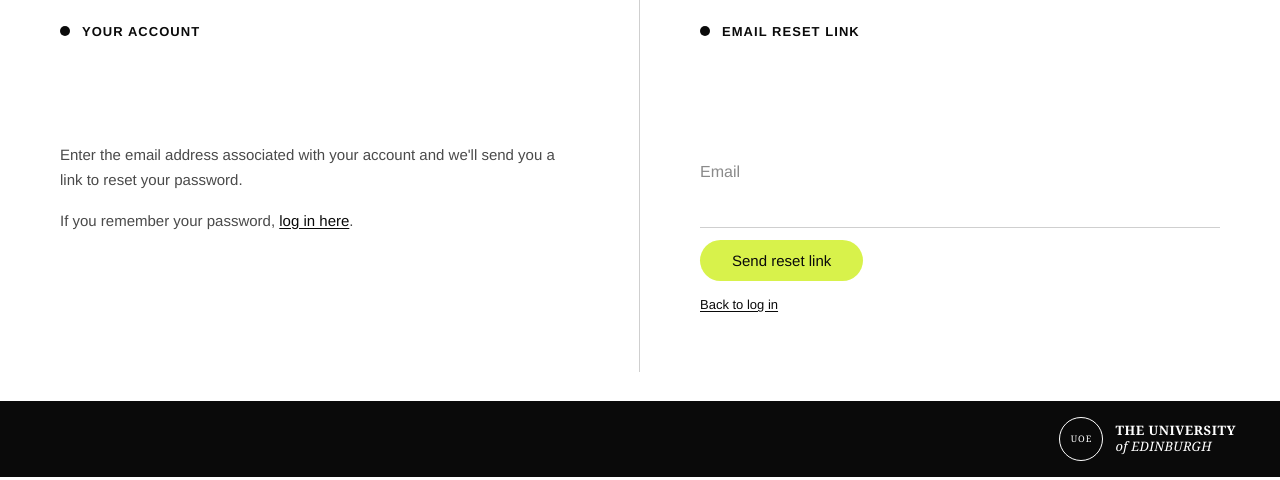
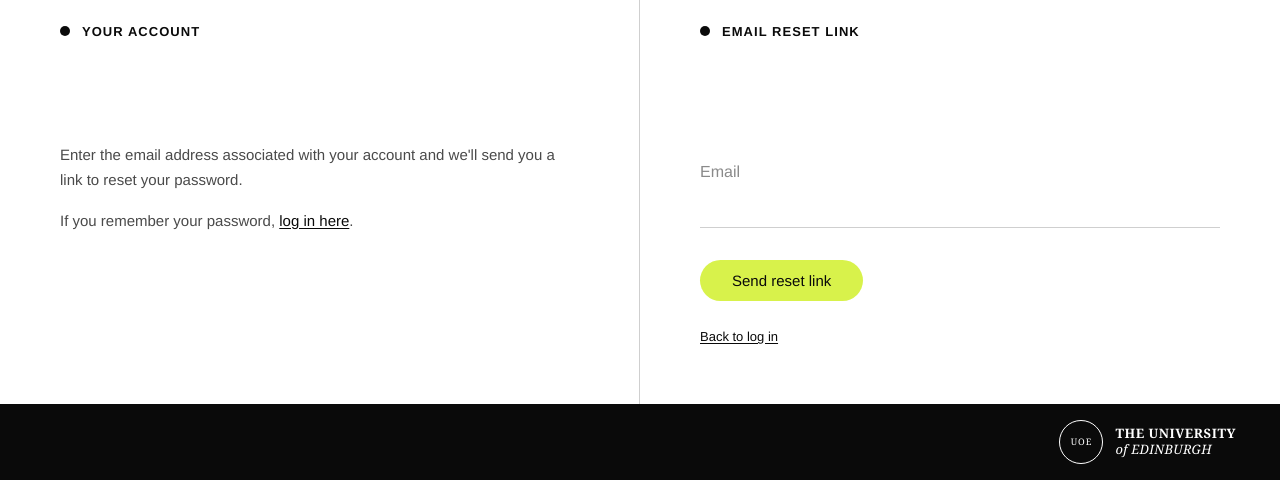
Before and after one commit to JamesSwatton/aphantasia-platform, a Django app: page /accounts/password/reset/ in a window 1280 px wide. Shown: the part 323-803 px from the top of the page. Run offline with Django 5.2, Linux system fonts and the light colour scheme; some web fonts are replaced.

Commit message:
Align password page button/link spacing with login and signup
The submit button and back-link on password_reset.html,
password_reset_from_key.html, and password_change.html sat closer
together than on login/signup, which have a checkbox row (.remember-row /
.consent-item) providing 20px of spacing before the button. Bumped
.form-submit margin-top from 8px to 28px and .back-link margin-top from
12px to 24px to match the login page's spacing exactly.

```diff
--- a/templates/account/password_change.html
+++ b/templates/account/password_change.html
@@ -124,12 +124,12 @@
     border: none;
     cursor: pointer;
     transition: opacity 0.15s ease;
-    margin-top: 8px;
+    margin-top: 28px;
   }
   .form-submit:hover { opacity: 0.88; }
 
   .back-link {
-    margin-top: 12px;
+    margin-top: 24px;
     font-size: 13px;
     color: var(--ink-muted);
   }
--- a/templates/account/password_reset.html
+++ b/templates/account/password_reset.html
@@ -124,12 +124,12 @@
     border: none;
     cursor: pointer;
     transition: opacity 0.15s ease;
-    margin-top: 8px;
+    margin-top: 28px;
   }
   .form-submit:hover { opacity: 0.88; }
 
   .back-link {
-    margin-top: 12px;
+    margin-top: 24px;
     font-size: 13px;
     color: var(--ink-muted);
   }
--- a/templates/account/password_reset_from_key.html
+++ b/templates/account/password_reset_from_key.html
@@ -123,12 +123,12 @@
     border: none;
     cursor: pointer;
     transition: opacity 0.15s ease;
-    margin-top: 8px;
+    margin-top: 28px;
   }
   .form-submit:hover { opacity: 0.88; }
 
   .back-link {
-    margin-top: 12px;
+    margin-top: 24px;
     font-size: 13px;
     color: var(--ink-muted);
   }
```
